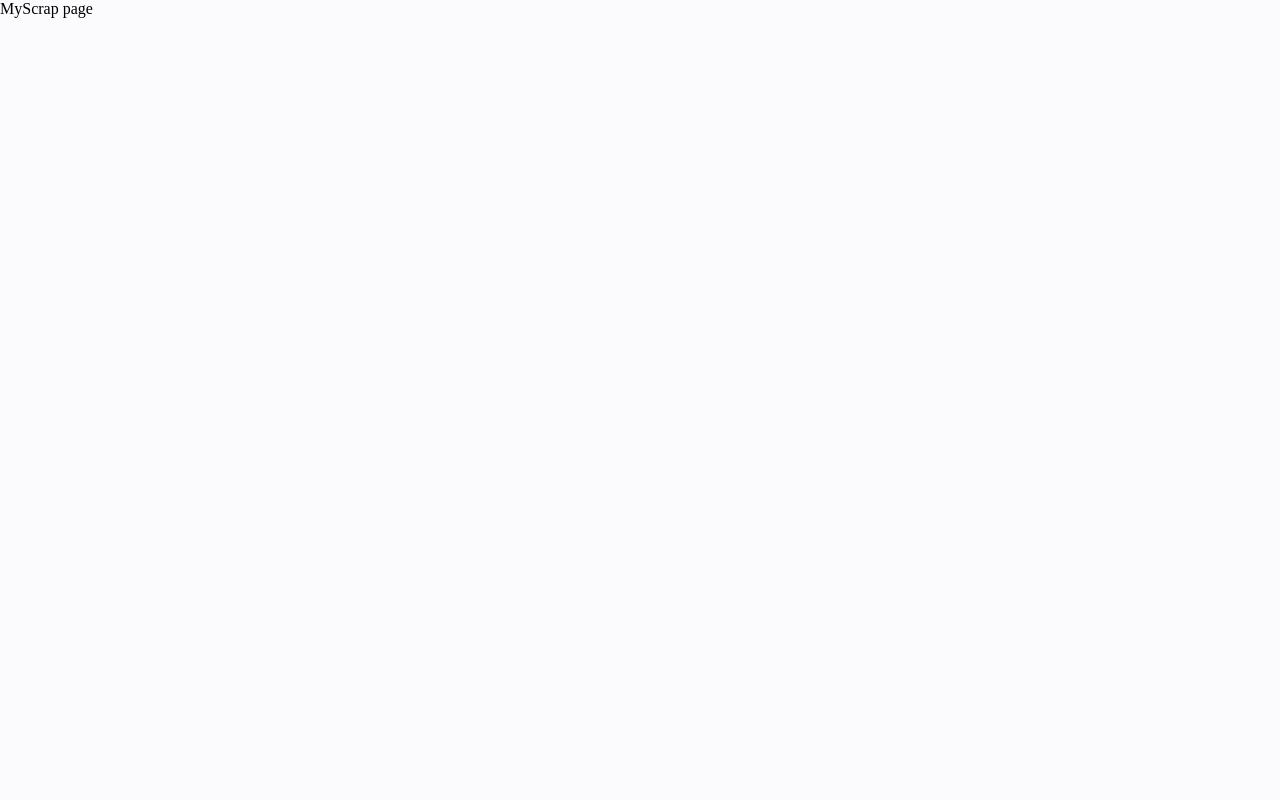
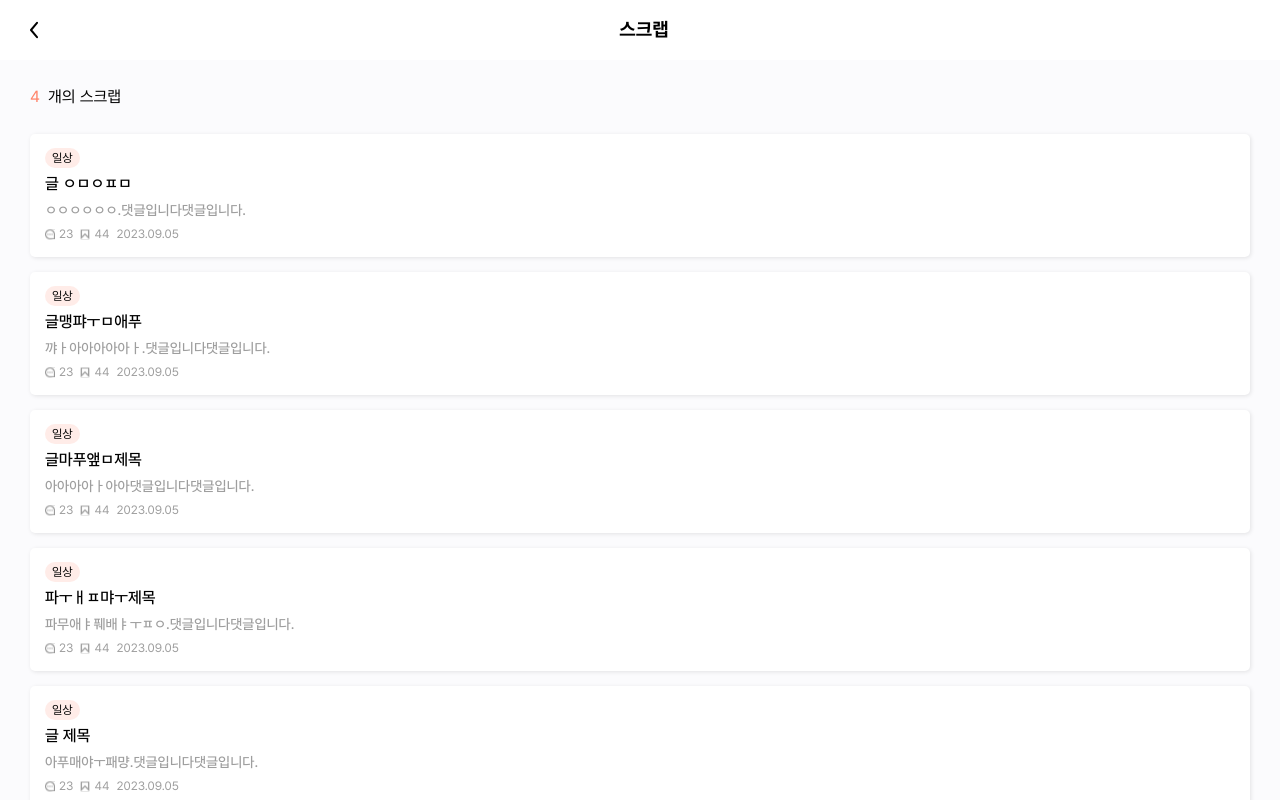
Before and after one commit to whatever-mentoring/juitcy-front, a React (Create React App) app: page /myScrap in a window 1280 px wide. Shown: the top 800 px of the page. Built offline with nearby package versions, Linux system fonts and the light colour scheme.

Commit message:
feat: mypage 스크랩 페이지 UI 제작

```diff
--- a/src/App.tsx
+++ b/src/App.tsx
@@ -3,6 +3,8 @@ import { MyComment } from 'pages/Mypage/MyComment';
 import { MyQna } from 'pages/Mypage/MyQna';
 import { MyScrap } from 'pages/Mypage/MyScrap';
 import { BrowserRouter, Routes, Route } from 'react-router-dom';
+import { styled } from 'styled-components';
+import { Palette } from 'styles/Palette';
 
 function App() {
   return (
--- a/src/assets/common.ts
+++ b/src/assets/common.ts
@@ -3,7 +3,6 @@ import { Palette } from 'styles/Palette';
 
 export const EntireContainer = styled.div`
   padding: 25px 30px;
-  height: 100%;
   background: ${Palette.Gray05};
 
   .mypage-submenu-container {
--- a/src/components/Mypage/ScrapListBox.tsx
+++ b/src/components/Mypage/ScrapListBox.tsx
@@ -3,26 +3,39 @@ import Typo from 'styles/Typo';
 import { MyPageBoxContainer, Row, TextContainer } from 'assets/common';
 import { CategoryLabel } from 'components/CategoryLabel';
 
-export const ScrapListBox = () => {
+interface ScrapBoxInterface {
+  children: string;
+  title: string;
+  date: string;
+  category: string;
+  commentCount: number;
+  scrapCount: number;
+}
+
+export const ScrapListBox = ({
+  children,
+  title,
+  date,
+  category,
+  commentCount,
+  scrapCount,
+}: ScrapBoxInterface) => {
   return (
     <MyPageBoxContainer padding="14px 15px">
       <TextContainer gap={4}>
-        <CategoryLabel>인간관계</CategoryLabel>
-        <Typo.b1>글 제목입니다</Typo.b1>
-        <Typo.b3 color={Palette.Gray4}>
-          글 내용입니다 글 내용입니다 글 내용입니다 글 내용입니다 글 내용입니다
-          글 내용입니다 글 내용입니다 글 내용입니다 글내용
-        </Typo.b3>
+        <CategoryLabel>{category}</CategoryLabel>
+        <Typo.b1>{title}</Typo.b1>
+        <Typo.b3 color={Palette.Gray4}>{children}</Typo.b3>
         <Row gap={7}>
           <Row gap={4}>
             <img src="img/comment.svg" />
-            <Typo.s2 color={Palette.Gray4}>12</Typo.s2>
+            <Typo.s2 color={Palette.Gray4}>{commentCount}</Typo.s2>
           </Row>
           <Row gap={4}>
             <img src="img/scrap.svg" />
-            <Typo.s2 color={Palette.Gray4}>123</Typo.s2>
+            <Typo.s2 color={Palette.Gray4}>{scrapCount}</Typo.s2>
           </Row>
-          <Typo.s2 color={Palette.Gray4}>2023.09.09</Typo.s2>
+          <Typo.s2 color={Palette.Gray4}>{date}</Typo.s2>
         </Row>
       </TextContainer>
     </MyPageBoxContainer>
--- a/src/pages/Mypage/MyComment/index.tsx
+++ b/src/pages/Mypage/MyComment/index.tsx
@@ -25,31 +25,6 @@ const fakeData = [
     content: '파무애ㅑ풰배ㅑㅜㅍㅇ.댓글입니다댓글입니다.',
     date: '2023.09.05',
   },
-  {
-    title: '글 제목',
-    content: '아푸매야ㅜ패먕.댓글입니다댓글입니다.',
-    date: '2023.09.05',
-  },
-  {
-    title: '글 제목',
-    content: '댓글입니다댓글입니다.댓글입니다댓글입니다.',
-    date: '2023.09.05',
-  },
-  {
-    title: '글 제목',
-    content: '댓글입니다댓글입니다.댓글입니다댓글입니다.',
-    date: '2023.09.05',
-  },
-  {
-    title: '글 제목',
-    content: '댓글입니다댓글입니다.댓글입니다댓글입니다.',
-    date: '2023.09.05',
-  },
-  {
-    title: '글 제목',
-    content: '댓글입니다댓글입니다.댓글입니다댓글입니다.',
-    date: '2023.09.05',
-  },
 ];
 
 export const MyComment = () => {
@@ -65,7 +40,7 @@ export const MyComment = () => {
         </Row>
         <div className="mypage-list-container">
           {fakeData.map((data: any, index: number) => (
-            <CommentListBox date={data.date} title={data.title}>
+            <CommentListBox date={data.date} title={data.title} key={index}>
               {data.content}
             </CommentListBox>
           ))}
--- a/src/pages/Mypage/MyScrap/index.tsx
+++ b/src/pages/Mypage/MyScrap/index.tsx
@@ -1,3 +1,110 @@
+import { EntireContainer, Row } from 'assets/common';
+import { Header } from 'components/Header';
+import { ScrapListBox } from 'components/Mypage/ScrapListBox';
+import { Palette } from 'styles/Palette';
+import Typo from 'styles/Typo';
+
+const fakeData = [
+  {
+    category: '일상',
+    title: '글 ㅇㅁㅇㅍㅁ',
+    content: 'ㅇㅇㅇㅇㅇㅇ.댓글입니다댓글입니다.',
+    date: '2023.09.05',
+    commentCount: 23,
+    scrapCount: 44,
+  },
+  {
+    category: '일상',
+    title: '글맹퍄ㅜㅁ애푸',
+    content: '꺄ㅏ아아아아아ㅏ.댓글입니다댓글입니다.',
+    date: '2023.09.05',
+    commentCount: 23,
+    scrapCount: 44,
+  },
+  {
+    category: '일상',
+    title: '글마푸앺ㅁ제목',
+    date: '2023.09.05',
+    content: '아아아아ㅏ아아댓글입니다댓글입니다.',
+    commentCount: 23,
+    scrapCount: 44,
+  },
+  {
+    category: '일상',
+    title: '파ㅜㅐㅍ먀ㅜ제목',
+    content: '파무애ㅑ풰배ㅑㅜㅍㅇ.댓글입니다댓글입니다.',
+    commentCount: 23,
+    scrapCount: 44,
+    date: '2023.09.05',
+  },
+  {
+    category: '일상',
+    title: '글 제목',
+    commentCount: 23,
+    scrapCount: 44,
+    content: '아푸매야ㅜ패먕.댓글입니다댓글입니다.',
+    date: '2023.09.05',
+  },
+  {
+    category: '일상',
+    title: '글 제목',
+    content: '댓글입니다댓글입니다.댓글입니다댓글입니다.',
+    date: '2023.09.05',
+    commentCount: 23,
+    scrapCount: 44,
+  },
+  {
+    category: '일상',
+    title: '글 제목',
+    commentCount: 23,
+    scrapCount: 44,
+    content: '댓글입니다댓글입니다.댓글입니다댓글입니다.',
+    date: '2023.09.05',
+  },
+  {
+    category: '일상',
+    commentCount: 23,
+    scrapCount: 44,
+    title: '글 제목',
+    content: '댓글입니다댓글입니다.댓글입니다댓글입니다.',
+    date: '2023.09.05',
+  },
+  {
+    category: '일상',
+    title: '글 제목',
+    commentCount: 23,
+    scrapCount: 44,
+    content: '댓글입니다댓글입니다.댓글입니다댓글입니다.',
+    date: '2023.09.05',
+  },
+];
+
 export const MyScrap = () => {
-  return <div>MyScrap page</div>;
+  return (
+    <>
+      <Header borderBottom={false} btn="back">
+        스크랩
+      </Header>
+      <EntireContainer>
+        <Row>
+          <Typo.b2 color={Palette.Main}>4</Typo.b2>
+          <Typo.b2> &nbsp; 개의 스크랩</Typo.b2>
+        </Row>
+        <div className="mypage-list-container">
+          {fakeData.map((data: any, index: number) => (
+            <ScrapListBox
+              date={data.date}
+              title={data.title}
+              category={data.category}
+              commentCount={data.commentCount}
+              scrapCount={data.scrapCount}
+              key={index}
+            >
+              {data.content}
+            </ScrapListBox>
+          ))}
+        </div>
+      </EntireContainer>
+    </>
+  );
 };
--- a/src/styles/GlobalStyle.tsx
+++ b/src/styles/GlobalStyle.tsx
@@ -2,15 +2,12 @@ import { createGlobalStyle } from 'styled-components';
 import PretendardBold from '../assets/fonts/Pretendard-Bold.woff2';
 import PretendardMedium from '../assets/fonts/Pretendard-Medium.woff2';
 import PretendardRegular from '../assets/fonts/Pretendard-Regular.woff2';
-import { Palette } from './Palette';
 
 export const GlobalStyle = createGlobalStyle`
 *{
     margin:0;
     padding:0;
     box-sizing: border-box;
-    background: ${Palette.Gray05};
-
 
     @font-face {
         font-family: 'PretendardBold';
```
